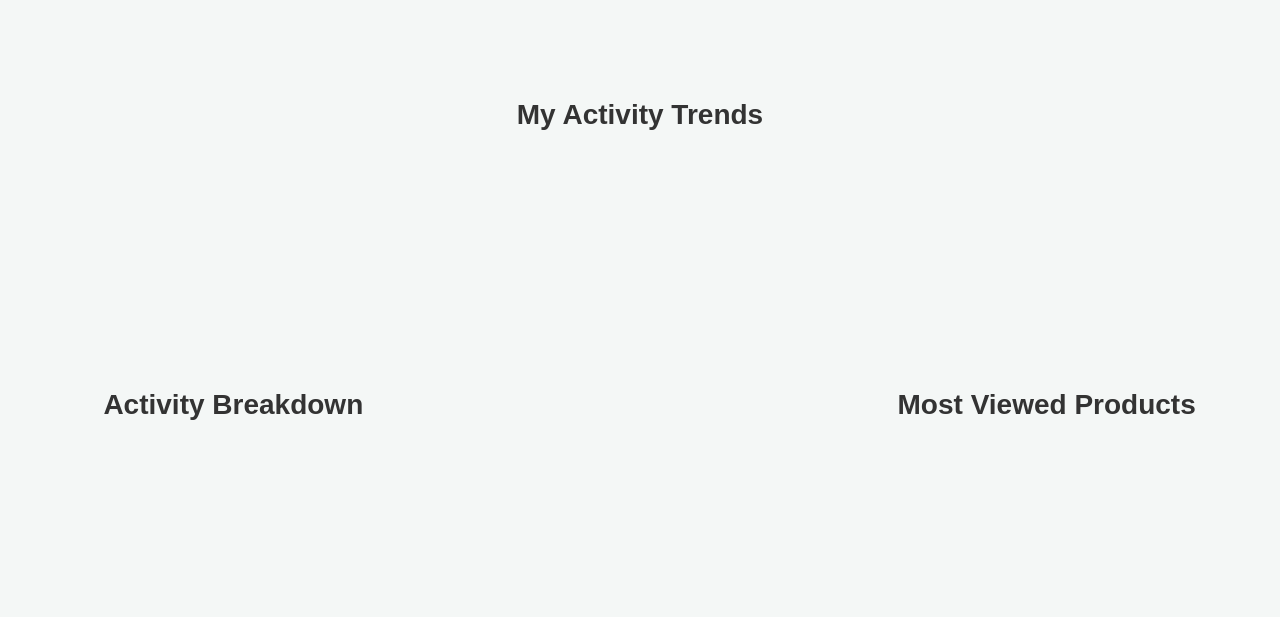
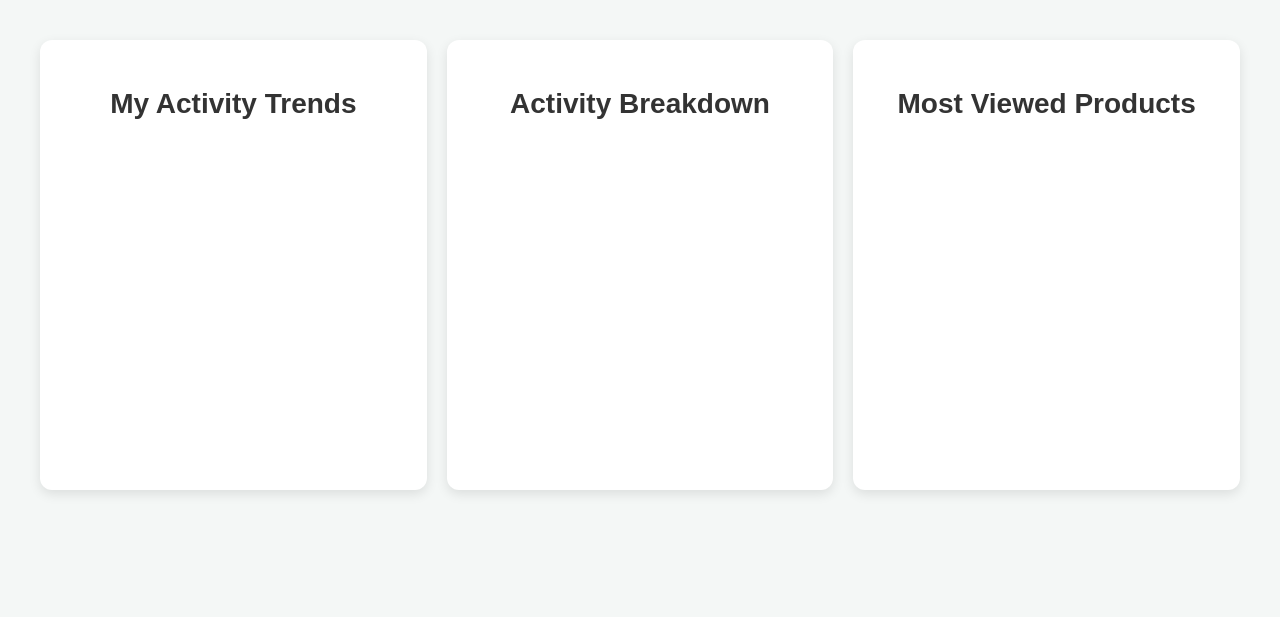
Before and after one commit to puttavijaykumar/Agribazaar, a Django app: page /analytics/ in a window 1280 px wide. Shown: the top 617 px of the page. Run offline with Django 5.2, Linux system fonts and the light colour scheme; data that the repository does not hold is empty; a map, chart or similar area stays blank.

Commit message:
feat: Completed user activity dashboard with personal and admin views

```diff
--- a/static/css/user_analytics.css
+++ b/static/css/user_analytics.css
@@ -39,6 +39,16 @@ body {
     padding: 25px;
     border-radius: 12px;
     box-shadow: 0 4px 12px rgba(0, 0, 0, 0.1);
+    /* Add height constraint for the chart wrapper */
+    height: 400px; /* Adjust this value as needed */
+}
+
+/* This is the crucial rule that was missing */
+/* Set canvas to fill its parent container and maintain aspect ratio */
+.chart-container canvas {
+    max-width: 100%;
+    height: 100%;
+    aspect-ratio: 1; /* This ensures a square chart. Change to 16/9 for a wider chart */
 }
 
 h2 {
@@ -58,8 +68,9 @@ h2 {
         margin: 15px auto;
     }
 
-    .chart-wrapper {
+    .chart-container {
         padding: 15px;
+        height: 350px; /* Adjust height for mobile */
     }
 
     h2 {
--- a/templates/user_analytics.html
+++ b/templates/user_analytics.html
@@ -10,21 +10,23 @@
 </head>
 <body>
     <div class="dashboard-grid">
-        <div class="chart-wrapper">
+        <div class="chart-container">
             <h2>My Activity Trends</h2>
             <canvas id="activityChart"></canvas>
         </div>
 
-        <div class="chart-wrapper">
+        <div class="chart-container">
             <h2>Activity Breakdown</h2>
             <canvas id="pieChart"></canvas>
         </div>
 
-        <div class="chart-wrapper">
+        <div class="chart-container">
             <h2>Most Viewed Products</h2>
             <canvas id="barChart"></canvas>
         </div>
     </div>
+
+
     <script src="{% static 'javascript/user_analytics.js' %}"></script>
 </body>
 </html>
```
Lines whose indentation alone changed are shown as unchanged.
